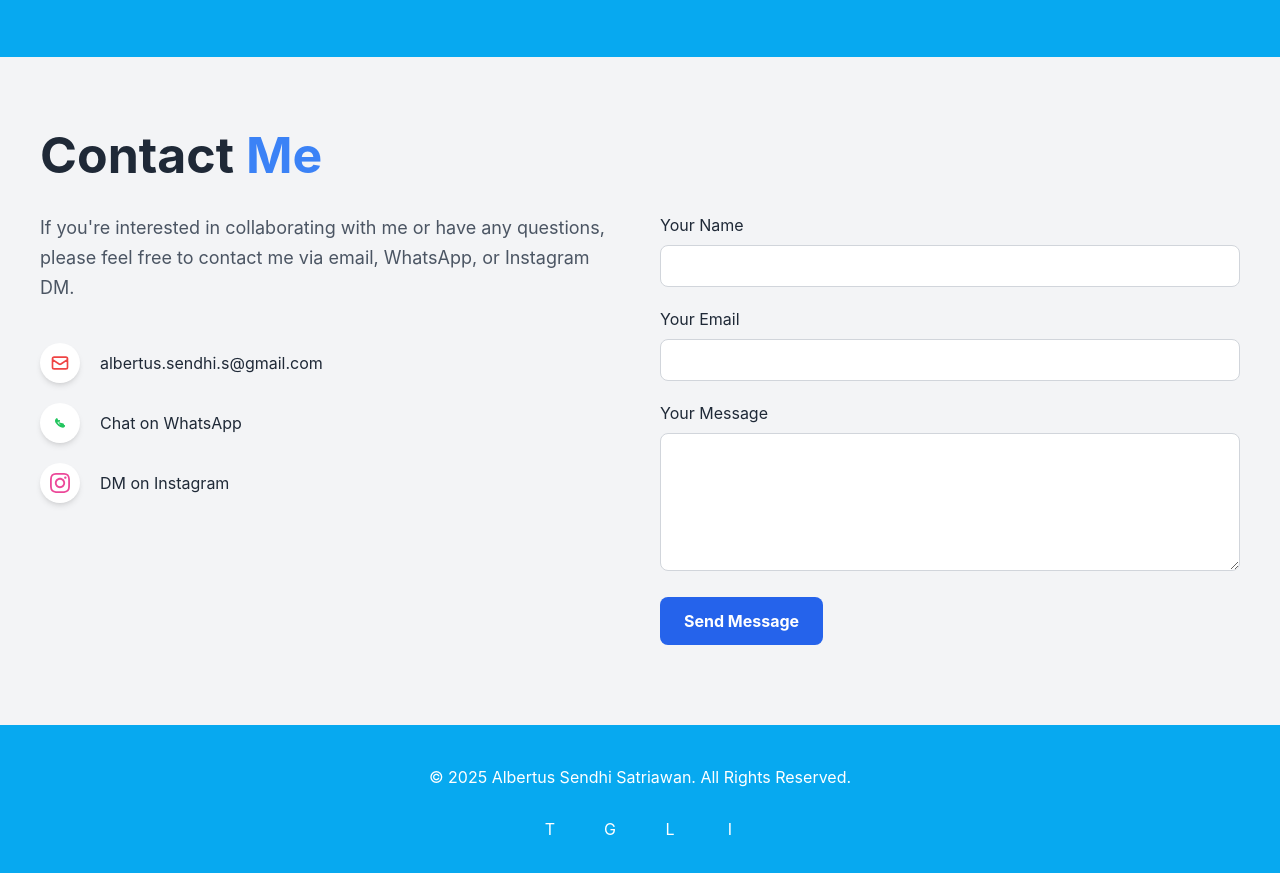
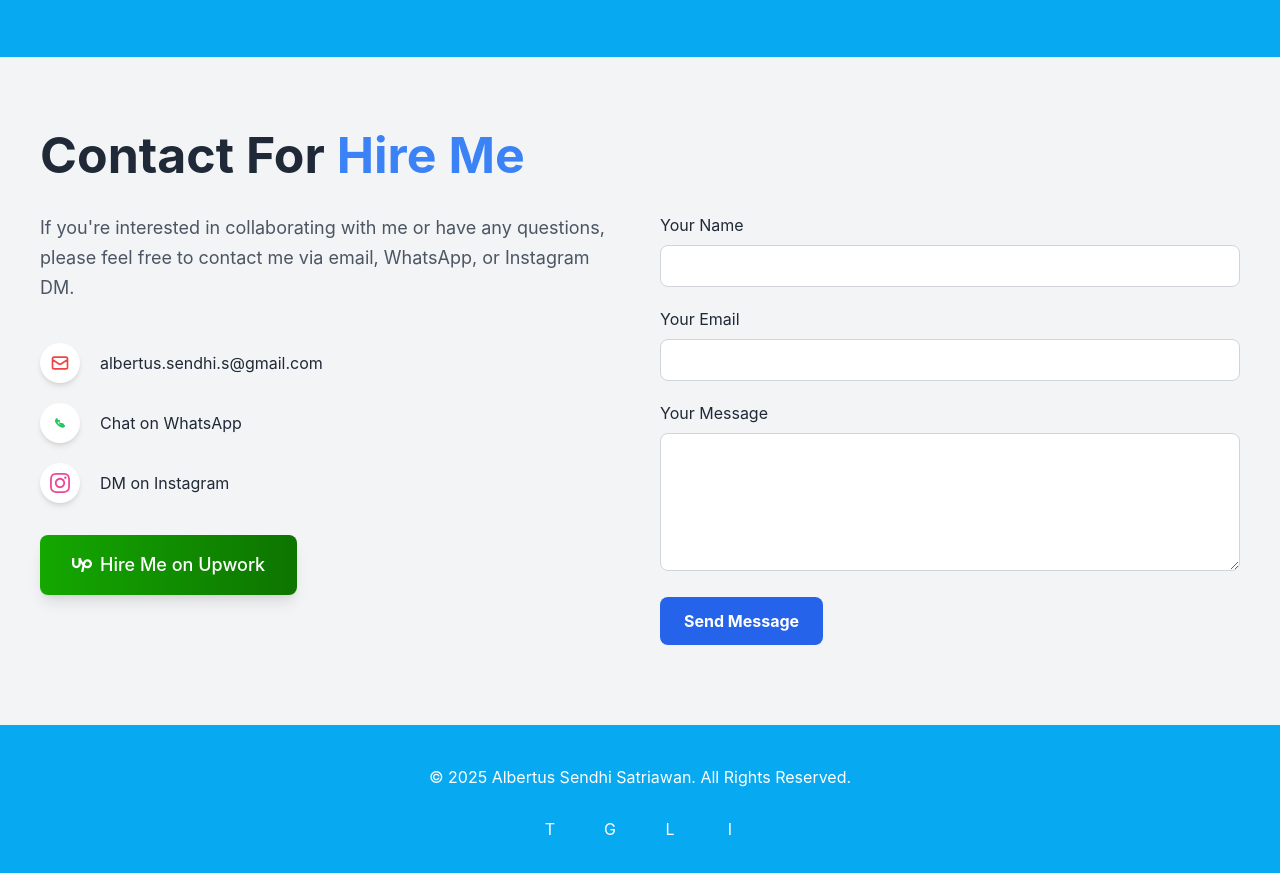
Before and after one commit to sendhi91/justacontent, a React (Create React App) app: page / in a window 1280 px wide. Shown: the part 8700-9573 px from the top of the page. Built offline with nearby package versions, Linux system fonts and the light colour scheme.

Commit message:
Add files via upload

```diff
--- a/src/components/Contact.jsx
+++ b/src/components/Contact.jsx
@@ -1,5 +1,8 @@
 import React from 'react';
+import { motion } from 'framer-motion';
 import { useDarkMode } from '../context/DarkModeContext';
+import { SiUpwork } from 'react-icons/si';
+import { useCallback } from 'react';
 
 const Contact = () => {
   const { darkMode } = useDarkMode();
@@ -40,6 +43,11 @@ const Contact = () => {
     }
   ];
 
+  const handleUpworkClick = useCallback(() => {
+    console.log('Hire Me on Upwork button clicked'); // Debug log
+    window.open('https://www.upwork.com/freelancers/~01aedac6b2e2f60ad1', '_blank', 'noopener,noreferrer');
+  }, []);
+
   return (
     <section
       id="kontak"
@@ -51,7 +59,7 @@ const Contact = () => {
         <h2 className={`text-3xl md:text-[50px] font-bold mb-10 ${
           darkMode ? 'text-white' : 'text-gray-800'
         }`}>
-          Contact <span className="text-blue-500">Me</span>
+          Contact For <span className="text-blue-500">Hire Me</span>
         </h2>
 
         <div className="flex flex-col md:flex-row gap-10">
@@ -63,7 +71,7 @@ const Contact = () => {
               please feel free to contact me via email, WhatsApp, or Instagram DM.
             </p>
 
-            <div className="space-y-5">
+            <div className="space-y-5 mb-8">
               {contactMethods.map((method, index) => (
                 <a
                   key={index}
@@ -85,6 +93,41 @@ const Contact = () => {
                 </a>
               ))}
             </div>
+
+            <motion.button
+              whileHover={{
+                scale: 1.05,
+                boxShadow: '0 10px 25px -5px rgba(37, 207, 108, 0.4)',
+                transition: { duration: 0.3 }
+              }}
+              whileTap={{
+                scale: 0.95,
+                transition: { duration: 0.2 }
+              }}
+              onClick={handleUpworkClick}
+              className={`px-8 py-4 text-white rounded-lg font-medium text-lg shadow-lg relative overflow-hidden flex items-center justify-center gap-2 ${
+                darkMode
+                  ? 'bg-gradient-to-r from-[#14a800] to-[#0d7400]'
+                  : 'bg-gradient-to-r from-[#14a800] to-[#0d7400]'
+              }`}
+            >
+              <SiUpwork className="text-xl" />
+              <span className="relative z-10">Hire Me on Upwork</span>
+              <motion.span
+                className={`absolute inset-0 ${
+                  darkMode
+                    ? 'bg-gradient-to-r from-[#0d7400] to-[#14a800]'
+                    : 'bg-gradient-to-r from-[#0d7400] to-[#14a800]'
+                } opacity-0`}
+                whileHover={{
+                  opacity: 1,
+                  transition: {
+                    duration: 0.4,
+                    ease: "easeOut"
+                  }
+                }}
+              />
+            </motion.button>
           </div>
 
           <div className="flex-1">
```
